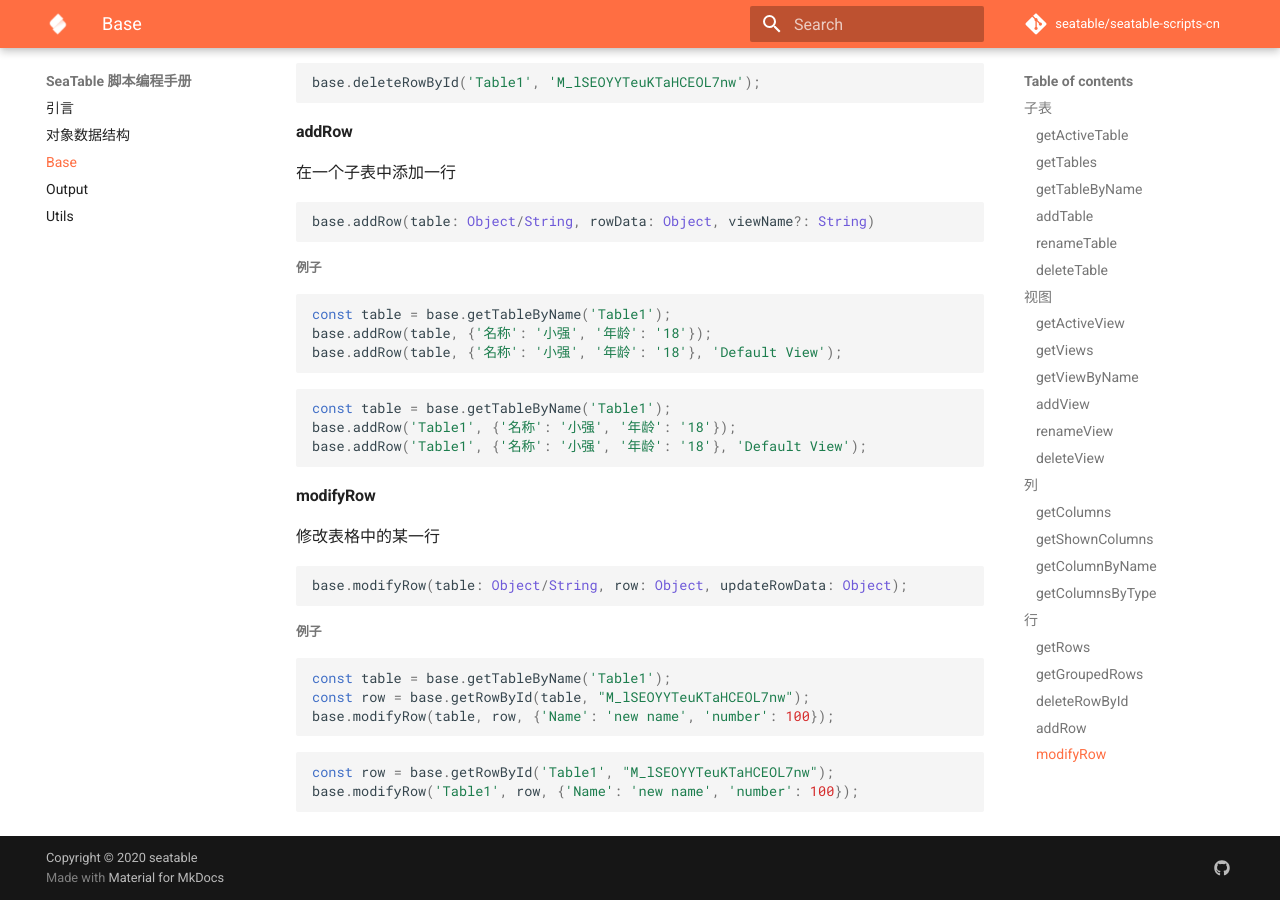
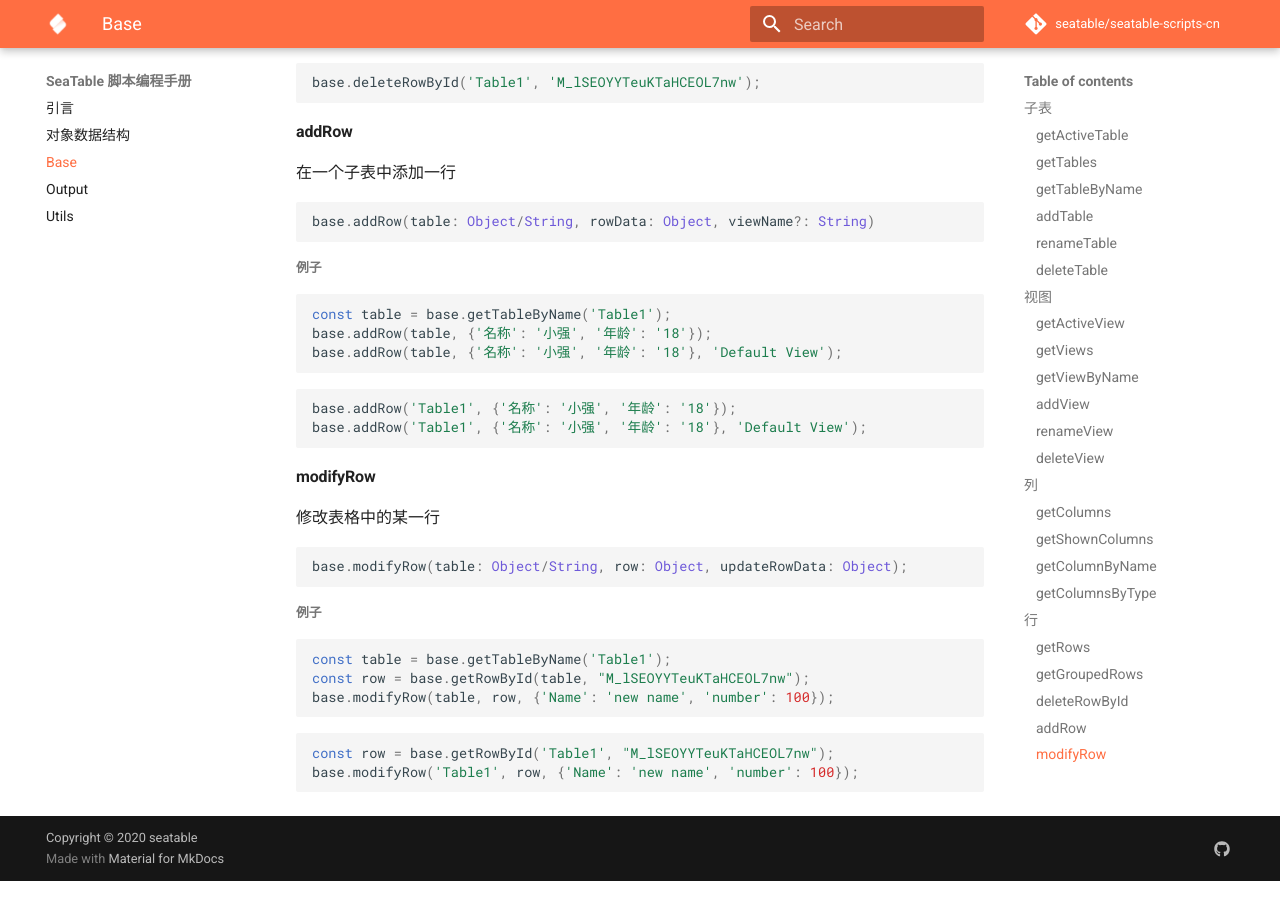
Before and after one commit to seatable/seatable-scripts-cn, an MkDocs documentation site: the page built from manual/base.md, in a window 1280 px wide and 900 px high, scrolled down 6220 px. Built offline with MkDocs 1.6.1 and Material for MkDocs 9.7.7, drawn with Linux system fonts in a browser that asks for light colours; comment, search, counter and statistics services are not loaded.

Commit message:
fix code

````diff
--- a/manual/base.md
+++ b/manual/base.md
@@ -112,7 +112,6 @@
 
 ```javascript
 const views = base.getViews(table: Object/String);
-
 ```
 
 ##### 例子
@@ -134,7 +133,6 @@
 
 ```javascript
 const view = base.getViewByName(table: Object/String, viewName: String);
-
 ```
 
 ##### 例子
@@ -143,13 +141,11 @@
 const table  = base.getTableByName('Table1');
 const view = base.getViewByName(table, 'view 1');
 output.text(view.name);
-
 ```
 
 ```javascript
 const view = base.getViewByName('Table1', 'view 1');
 output.text(view.name);
-
 ```
 
 #### addView
@@ -177,7 +173,6 @@
 
 ```javascript
 base.renameView(table: Object/String, currentViewName: String, nextViewName: String);
-
 ```
 
 ##### 例子
@@ -185,12 +180,10 @@
 ```javascript
 const table  = base.getTableByName('Table1');
 base.renameView(table, 'view1', 'view2');
-
 ```
 
 ```javascript
 base.renameView('Table1', 'view1', 'view2');
-
 ```
 
 #### deleteView
@@ -206,12 +199,10 @@
 ```javascript
 const table  = base.getTableByName('Table1');
 base.deleteView(table, 'view2');
-
 ```
 
 ```javascript
 base.deleteView('Table1', 'view2');
-
 ```
 
 ## 列
@@ -222,7 +213,6 @@
 
 ```javascript
 const columns = base.getColumns(table: Object/String);
-
 ```
 
 ###### 例子
@@ -258,7 +248,6 @@
 column.forEach((column) => {
 	output.text(column.name);
 })
-
 ```
 
 ```javascript
@@ -278,7 +267,6 @@
 ```javascript
 const column = base.getColumnByName(table, 'Column name');
 output.text(column.name);
-
 ```
 
 ```javascript
@@ -299,13 +287,11 @@
 const table  = base.getTableByName('Table1');
 const columns = base.getColumnsByType(table, 'text');
 output.text(column.length);
-
 ```
 
 ```javascript
 const columns = base.getColumnsByType('Table1', 'text');
 output.text(column.length);
-
 ```
 
 ## 行
@@ -316,7 +302,6 @@
 
 ```javascript
 const rows = base.getRows(table: Object/String, view: Object/String);
-
 ```
 
 ##### 例子
@@ -346,12 +331,10 @@
 const table = base.getTableByName('Table1');
 const view = base.getViewByName(table, '分组视图');
 const groupViewRows = base.getGroupedRows(table, view);
-
 ```
 
 ```javascript
 const groupViewRows = base.getGroupedRows('Table1', '分组视图');
-
 ```
 
 ##### getRowById
@@ -405,14 +388,11 @@
 const table = base.getTableByName('Table1');
 base.addRow(table, {'名称': '小强', '年龄': '18'});
 base.addRow(table, {'名称': '小强', '年龄': '18'}, 'Default View');
-
 ```
 
 ```javascript
-const table = base.getTableByName('Table1');
 base.addRow('Table1', {'名称': '小强', '年龄': '18'});
 base.addRow('Table1', {'名称': '小强', '年龄': '18'}, 'Default View');
-
 ```
 
 #### modifyRow
````
